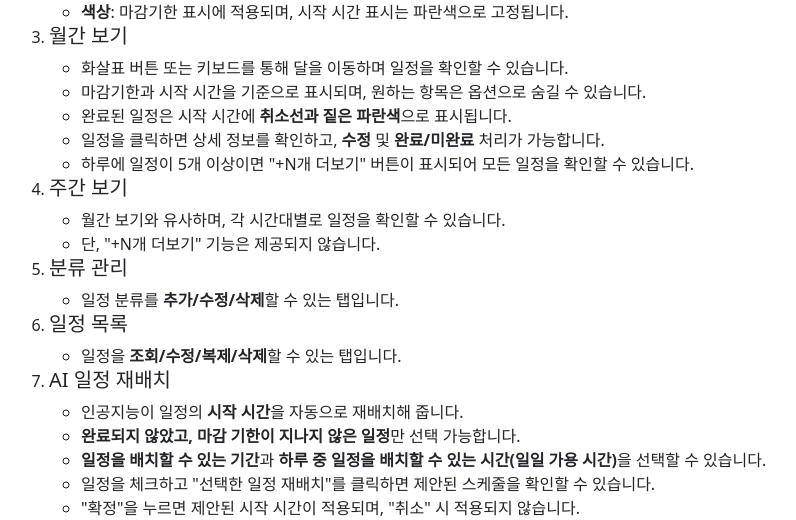
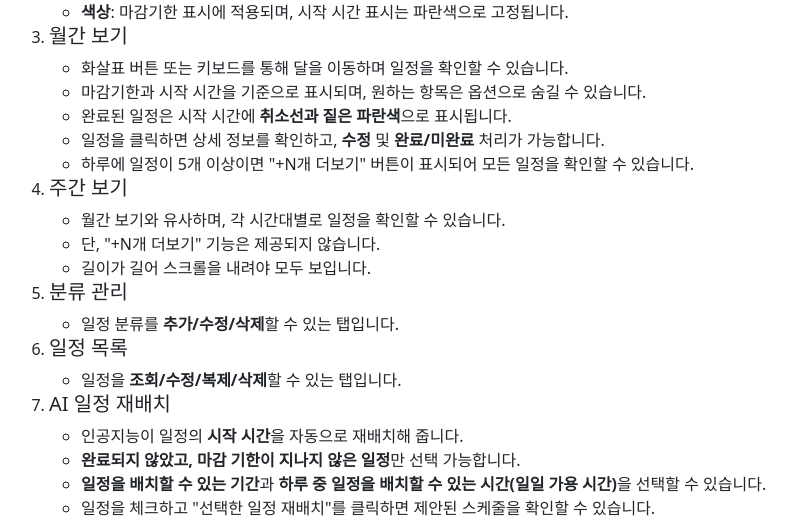
Before and after one commit to shwnsgur2007519/webproject, a Django app: page /calendar/schedule/how_to_use in a window 1280 px wide. Shown: the part 621-1141 px from the top of the page, without its empty margins (65-861 px from the left). Run offline with Django 5.2, Linux system fonts and the light colour scheme; some libraries are stand-ins or nearby versions.

Commit message:
DEBUGfalse

```diff
--- a/templates/calendar/how_to_use.html
+++ b/templates/calendar/how_to_use.html
@@ -50,6 +50,7 @@
       <ul>
         <li>월간 보기와 유사하며, 각 시간대별로 일정을 확인할 수 있습니다.</li>
         <li>단, "+N개 더보기" 기능은 제공되지 않습니다.</li>
+        <li>길이가 길어 스크롤을 내려야 모두 보입니다.</li>
       </ul>
     </li>
 
```
